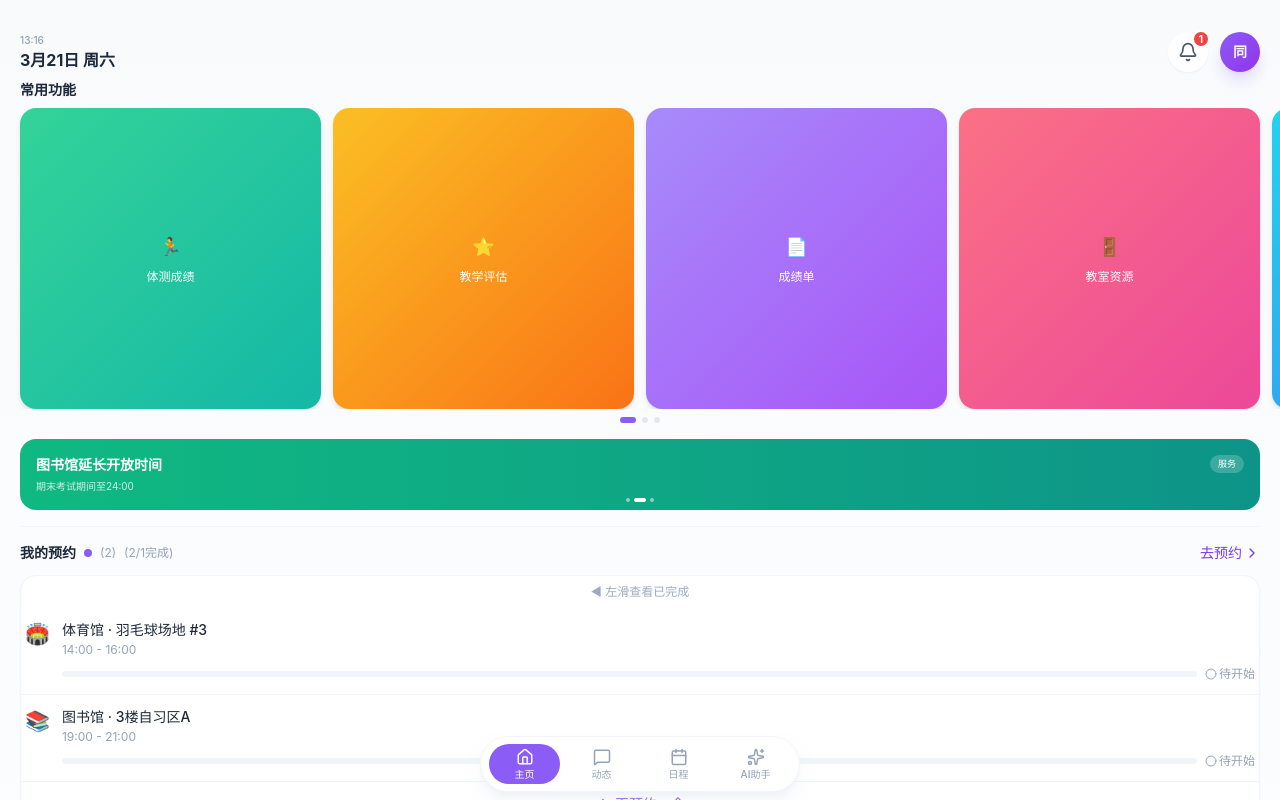
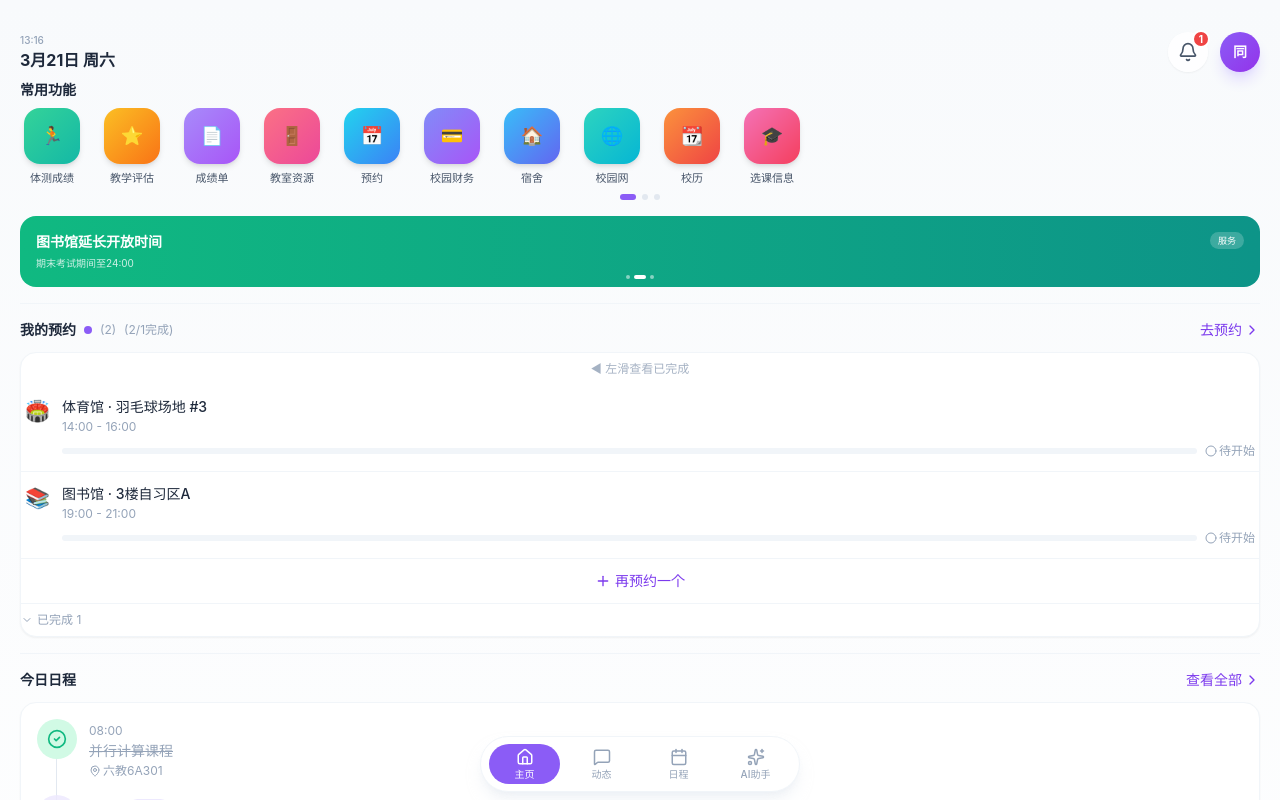
Before and after one commit to OliviaFiona/Thu-info-App-4.0_UI-refresh, a React (Vite) app: page / in a window 1280 px wide. Shown: the top 800 px of the page. Built offline with nearby package versions, Linux system fonts and the light colour scheme.

Commit message:
fix: move the word of fre-used-module out of the icon

```diff
--- a/src/pages/HomePage.tsx
+++ b/src/pages/HomePage.tsx
@@ -518,7 +518,7 @@ export const HomePage: React.FC<HomePageProps> = ({ onNavigate }) => {
           className="overflow-x-auto scrollbar-hide snap-x snap-mandatory scroll-pl-5 scroll-pr-5"
           style={{ scrollSnapType: 'x mandatory' }}
         >
-          <div className="flex gap-3 px-5">
+          <div className="flex gap-4 px-5">
             {allFunctions.map((item) => (
               <div
                 key={item.id}
@@ -533,27 +533,29 @@ export const HomePage: React.FC<HomePageProps> = ({ onNavigate }) => {
                   setIsEditMode(true);
                 }}
                 className={`
-                  flex-shrink-0 w-[calc(25%-9px)] snap-start
+                  flex-shrink-0 w-16 snap-start flex flex-col items-center gap-2
                   ${pressedCard === item.id ? 'scale-95' : 'scale-100'}
                   transition-transform duration-150
                 `}
               >
+                {/* 正方形图标 */}
                 <div
                   className={`
-                  relative aspect-square rounded-2xl flex flex-col items-center justify-center gap-2
-                  bg-gradient-to-br ${item.color} shadow-lg
-                  ${pressedCard === item.id ? 'shadow-xl' : 'shadow-md'}
-                  transition-shadow duration-150
-                `}
+                    relative w-14 h-14 rounded-2xl flex items-center justify-center
+                    bg-gradient-to-br ${item.color}
+                    ${pressedCard === item.id ? 'shadow-lg' : 'shadow-md'}
+                    transition-shadow duration-150
+                  `}
                 >
                   {isEditMode && (
-                    <div className="absolute top-1 right-1">
-                      <GripVertical className="w-4 h-4 text-white/70" />
+                    <div className="absolute -top-1 -right-1 w-5 h-5 bg-white/90 rounded-full flex items-center justify-center shadow-sm">
+                      <GripVertical className="w-3 h-3 text-slate-400" />
                     </div>
                   )}
                   <FunctionIcon name={item.name} />
-                  <span className="text-xs text-white font-medium text-center px-1">{item.name}</span>
                 </div>
+                {/* 下方文字 */}
+                <span className="text-[11px] text-slate-600 font-medium text-center leading-tight">{item.name}</span>
               </div>
             ))}
           </div>
```
